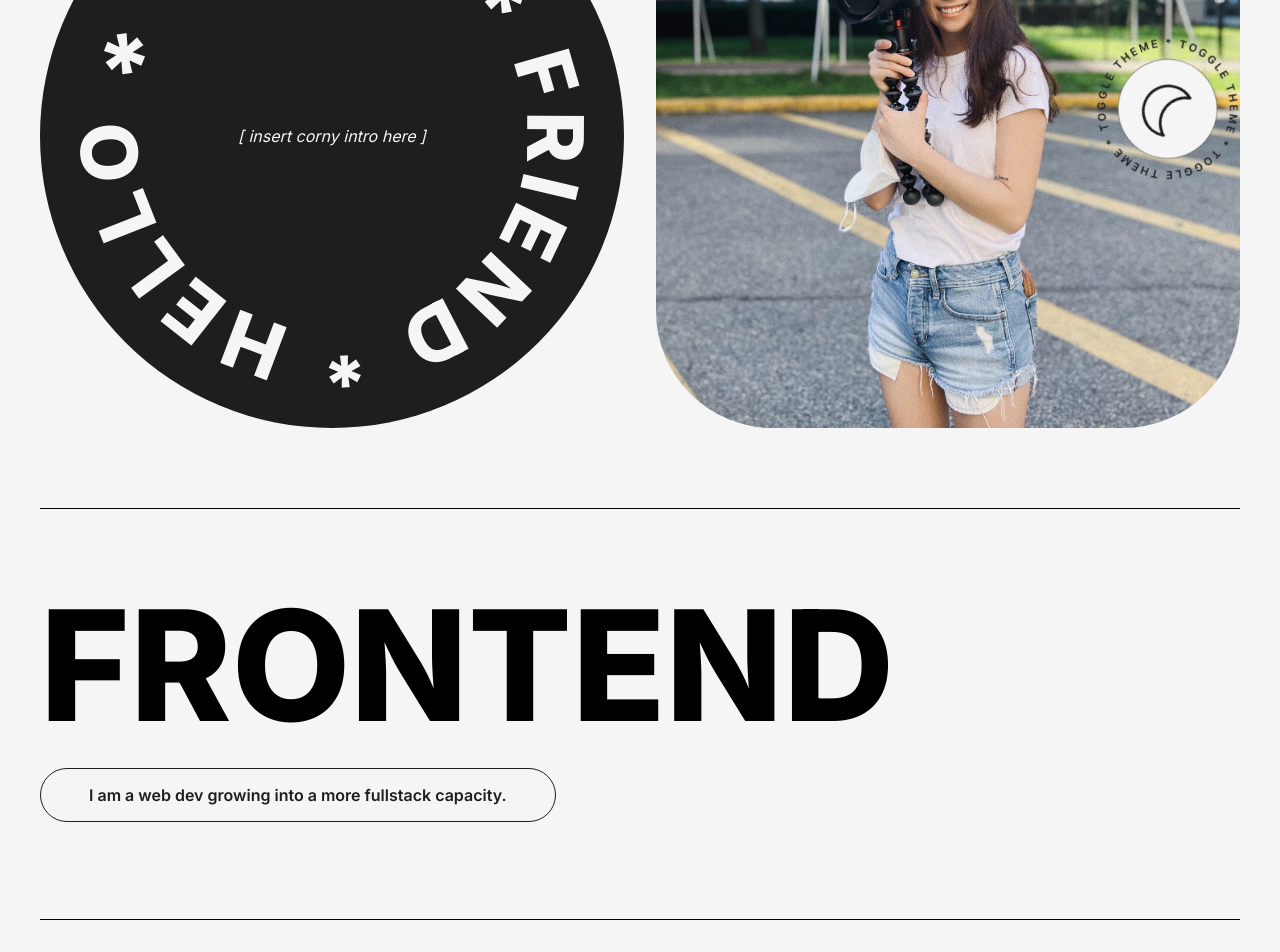
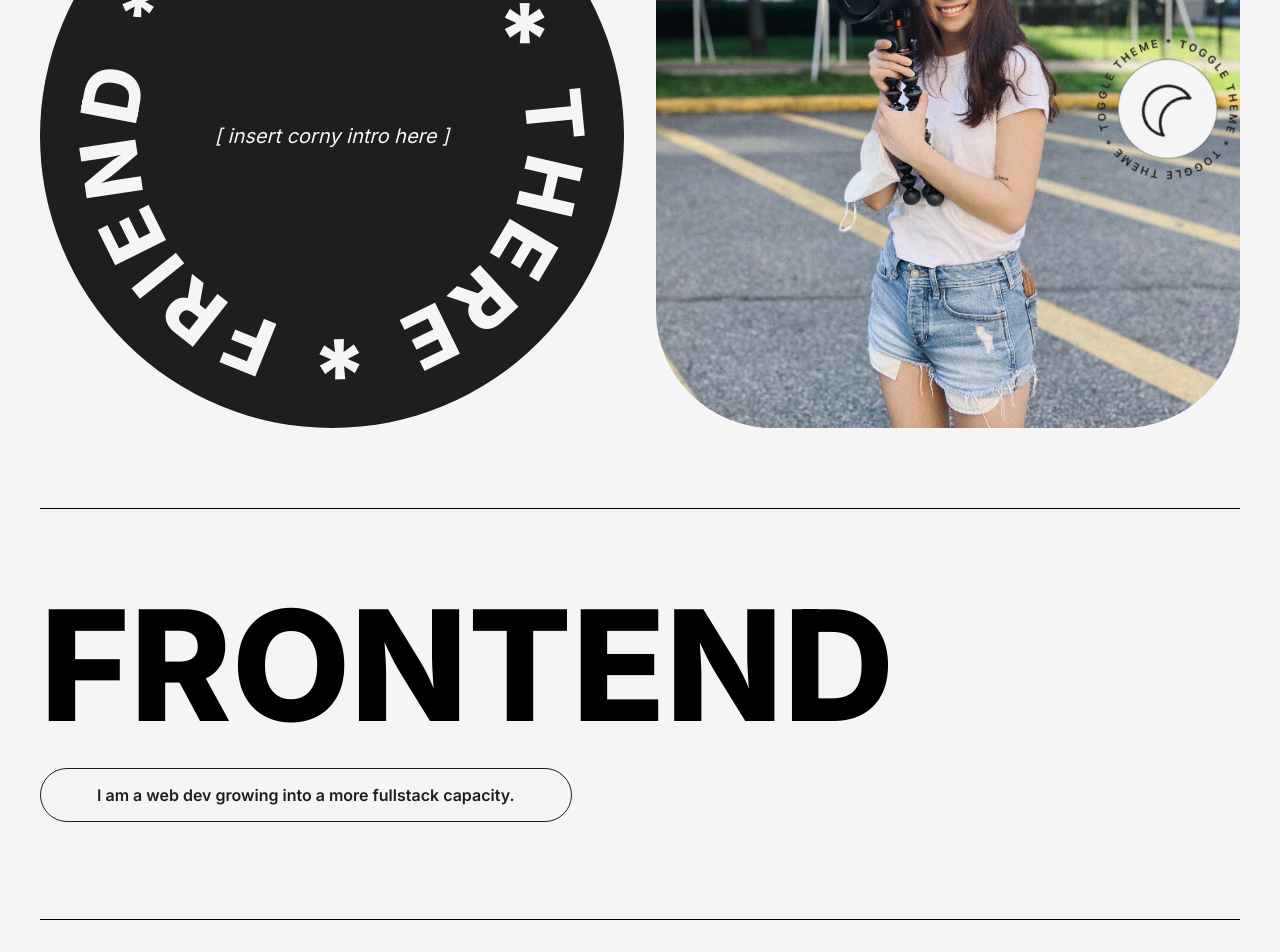
Before and after one commit to iteratetograceness/joonierepo, a Next.js app: page / in a window 1280 px wide. Shown: the part 580-1532 px from the top of the page. Built offline with nearby package versions, Linux system fonts and the light colour scheme.

Commit message:
homepage clean up

```diff
--- a/components/common/styles.ts
+++ b/components/common/styles.ts
@@ -32,7 +32,6 @@ import {
   content,
   TTailwindString,
   overflow,
-  verticalAlign,
   flexWrap,
 } from 'tailwindcss-classnames'
 
@@ -192,7 +191,7 @@ const outlineBg = classnames(
 export const button = (isSolid: boolean) =>
   classnames(
     // position('absolute'),
-    padding('p-4', 'px-12'),
+    padding('p-4', 'px-14'),
     backgroundColor({
       [solidBg]: isSolid,
       [outlineBg]: !isSolid,
--- a/components/homepage/Main.tsx
+++ b/components/homepage/Main.tsx
@@ -25,11 +25,11 @@ const Main = () => {
             <path
               id="curve"
               d="M250,400 a150,150 0 0,1 0,-300a150,150 0 0,1 0,300Z"
-              transform="rotate(12,250,250)"
+              transform="rotate(140,250,250)"
               fill="transparent"
             />
             <text className={styles.curvedText}>
-              <textPath dx="5%" xlinkHref="#curve" textLength="920">
+              <textPath xlinkHref="#curve" textLength="920">
                 HELLO * THERE * FRIEND *
               </textPath>
             </text>
--- a/components/homepage/styles.ts
+++ b/components/homepage/styles.ts
@@ -60,7 +60,12 @@ export const curvedText = classnames(
   fill('fill-white', 'dark:fill-black')
 )
 
-export const welcomeText = classnames(position('absolute'), textAlign('text-center'), fontStyle('italic'))
+export const welcomeText = classnames(
+  position('absolute'),
+  textAlign('text-center'),
+  fontStyle('italic'),
+  fontSize('text-base', 'lg:text-xl')
+)
 
 export const info = classnames(
   display('flex'),
```
